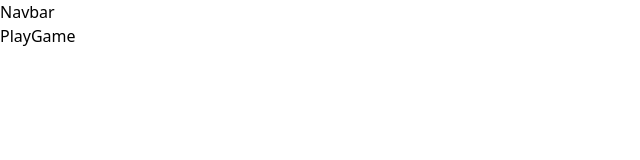
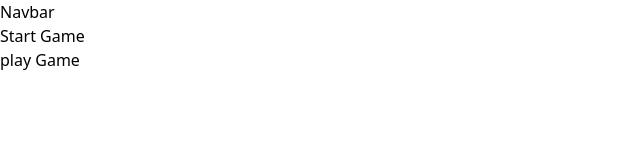
Before and after one commit to NaveenReddy0427/HangMan_Project, a React (Vite) app: page /play in a window 1280 px wide. Shown: the top 160 px of the page, without its empty margins (0-640 px from the left). Built offline with nearby package versions, Linux system fonts and the light colour scheme.

Commit message:
use Link tag to route from one page to other page without refreshing the page, this Link comes from react-router-dom which provide routing mechanism and it is external npm package

```diff
--- a/src/pages/PlayGame/PlayGame.jsx
+++ b/src/pages/PlayGame/PlayGame.jsx
@@ -1,8 +1,12 @@
+import { Link } from "react-router-dom";
 
 const PlayGame = () => {
-  return (
-    <div>PlayGame</div>
-  )
+    return (
+        <div>
+            <h1>Start Game</h1>
+            <Link to='/play'> play Game </Link>
+        </div>
+    );
 }
 
 export default PlayGame
--- a/src/pages/StartGame/StartGame.jsx
+++ b/src/pages/StartGame/StartGame.jsx
@@ -1,8 +1,13 @@
+import { Link } from "react-router-dom";
 
 const StartGame = () => {
-  return (
-    <div>StartGame</div>
-  )
+    return (
+        <div>
+            <h1>Play Game</h1>
+
+            <Link to='/start'> Start Game </Link>
+        </div>
+    );
 }
 
 export default StartGame
```
